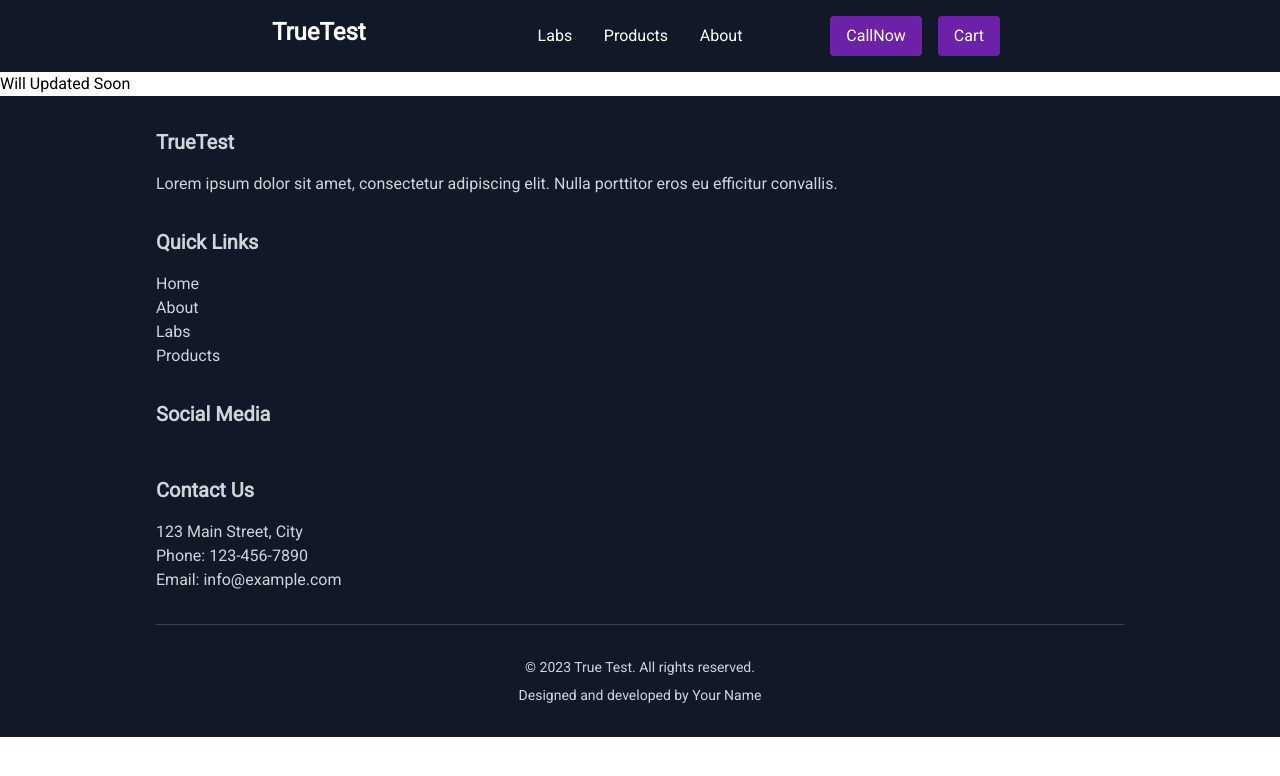
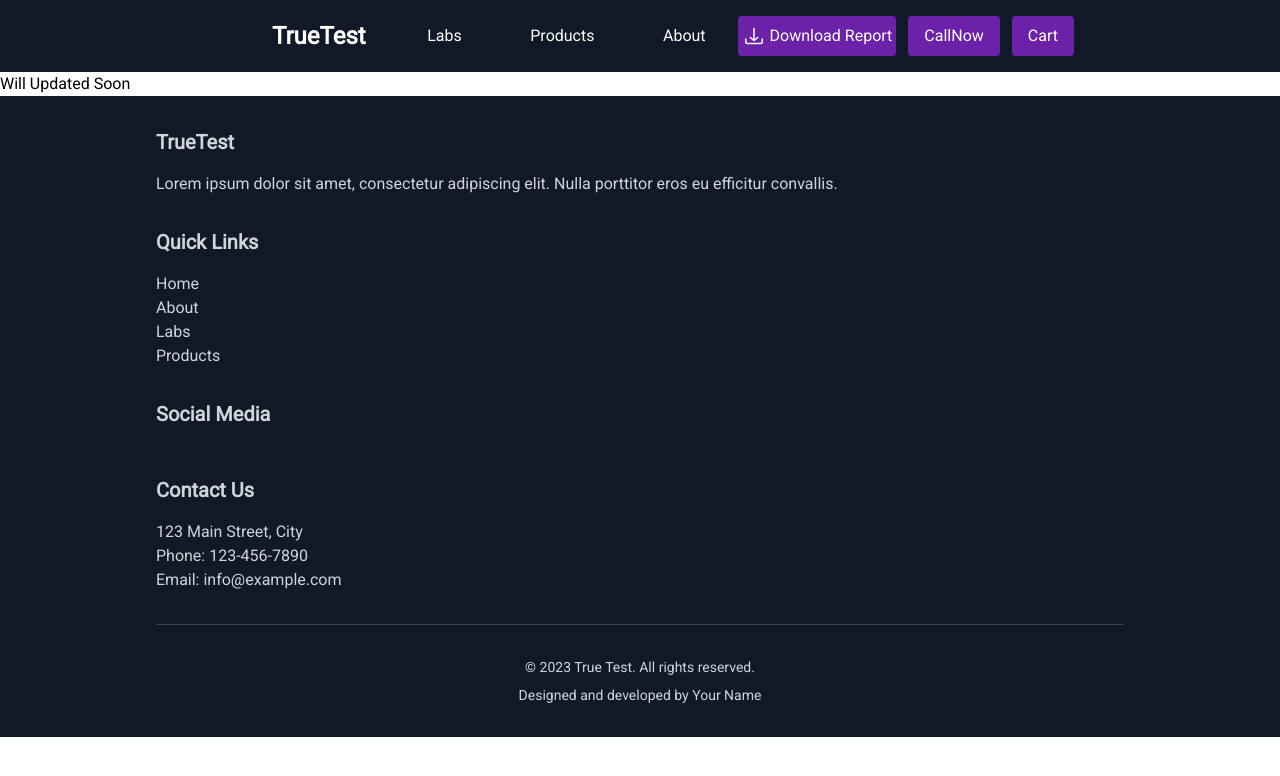
Before and after one commit to arup-basak/true-test, a Next.js app: page /admin/new in a window 1280 px wide. Shown: the top 776 px of the page. Built offline with nearby package versions, Linux system fonts and the light colour scheme.

Commit message:
added download button

```diff
--- a/src/components/NavBar.tsx
+++ b/src/components/NavBar.tsx
@@ -1,10 +1,12 @@
 import React from 'react';
 import Link from 'next/link';
+import download_icon from 'public/download-icon.svg'
+import NavButton from './NavButton';
 
 const NavBar = ({ cartCount }: { cartCount: number }) => {
   return (
     <div className='w-full bg-gray-900'>
-      <div className="w-3/5 mx-auto p-4 text-white grid mobile:grid-cols-1 tablet:grid-cols-[1fr_40%_1fr] desktop:grid-cols-[1fr_30%_1fr]">
+      <div className="w-3/5 mx-auto p-4 text-white grid mobile:grid-cols-1 tablet:grid-cols-[1fr_40%_1fr] desktop:grid-cols-[20%_1fr_40%] items-center">
 
         <Link href="/" className='mobile:m-auto tablet:m-0'>
           <div className="text-2xl font-bold">TrueTest</div>
@@ -22,15 +24,10 @@ const NavBar = ({ cartCount }: { cartCount: number }) => {
           </Link>
         </div>
 
-        <div className='flex flex-row justify-end mobile:m-auto tablet:m-0'>
-          <Link href="tel:+919732919663" className='px-2'>
-            <div className="px-4 py-2 bg-purple-800 rounded text-white">CallNow</div>
-          </Link>
-          <Link href="/cart" className='px-2'>
-            <div className="px-4 py-2 bg-purple-800 rounded text-white">
-              {cartCount === 0 ? 'Cart' : `Cart ${cartCount}`}
-            </div>
-          </Link>
+        <div className='flex mobile:m-auto tablet:m-0 pl-3'>
+          <NavButton innerText='Download Report' link="/report" imageIcon={download_icon} />
+          <NavButton innerText='CallNow' link="tel:+919732919663" />
+          <NavButton innerText={cartCount === 0 ? 'Cart' : `Cart ${cartCount}`} link="/cart" />
         </div>
       </div>
 
--- /dev/null
+++ b/src/components/NavButton.tsx
@@ -0,0 +1,37 @@
+import React from 'react';
+import Link from 'next/link';
+import Image from 'next/image';
+import type { StaticImageData } from 'next/image';
+
+interface NavBarProps {
+    link: string;
+    innerText: string;
+    imageIcon?: StaticImageData;
+}
+
+const NavButton: React.FC<NavBarProps> = (props) => {
+    const { link, innerText, imageIcon } = props;
+
+    return (
+        <div className='p-2 px-4 bg-purple-800 rounded text-white ml-3'>
+            <Link href={link}>
+                <button className="flex justify-center">
+                    {imageIcon && (
+                        <Image
+                            src={imageIcon}
+                            alt="download-icon"
+                            height={24}
+                            width={24}
+                            className="mr-1"
+                            priority
+                        />
+                    )}
+                    <span className='whitespace-nowrap w-fit'>{innerText}</span>
+                </button>
+            </Link>
+        </div>
+
+    );
+};
+
+export default NavButton;
```
Also changed, not shown: public/download-icon.svg (added), public/robots.txt.
